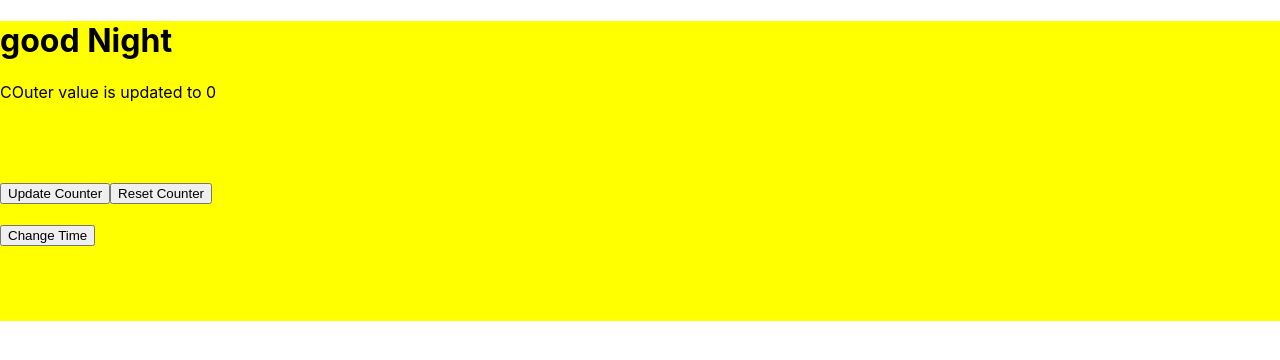
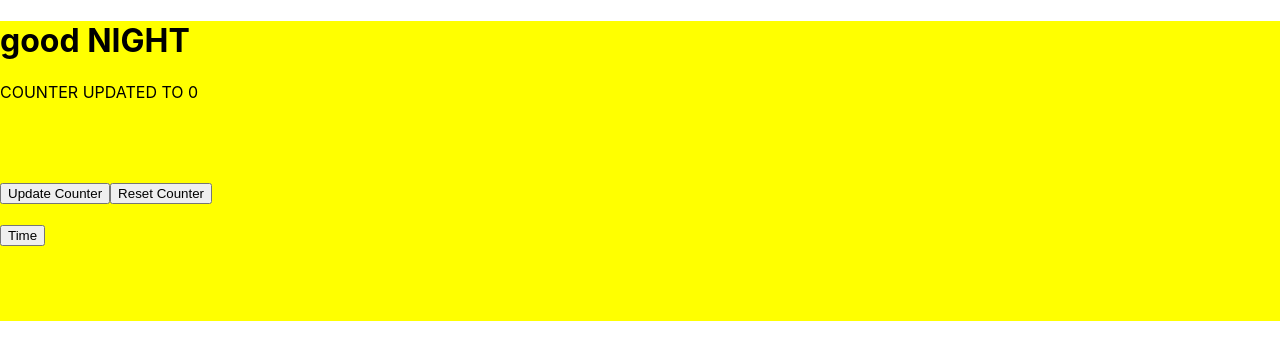
Before and after one commit to Siraj454/Boot-camp-Session-4, a React (Create React App) app: page / in a window 1280 px wide. Shown: the top 360 px of the page. Built offline with nearby package versions, Linux system fonts and the light colour scheme.

Commit message:
changes in Style

```diff
--- a/src/App.js
+++ b/src/App.js
@@ -8,7 +8,7 @@ function App() {
 
     <div className={`box ${isMorning ? 'dayLight' : ''}`}>
 
-      <h1>good {isMorning ? 'Morning' : 'Night'}</h1>
+      <h1>good {isMorning ? 'MORNING' : 'NIGHT'}</h1>
 
 
       <Message counter={count} />
@@ -16,7 +16,7 @@ function App() {
 
       <button onClick={()=>setCount(++count)} >Update Counter</button>
       <button onClick={()=>setCount(0)}> Reset Counter</button><br/><br></br>
-      <button onClick={()=>setMorning(!isMorning)}>Change Time </button>
+      <button onClick={()=>setMorning(!isMorning)}>Time </button>
     </div>
   );
 }
--- a/src/message.js
+++ b/src/message.js
@@ -4,7 +4,7 @@ import React from 'react';
 function Message(props) {
     return(
         <div>
-        COuter value is updated to {props.counter}
+        COUNTER  UPDATED TO {props.counter}
         </div>
     )
 }
```
